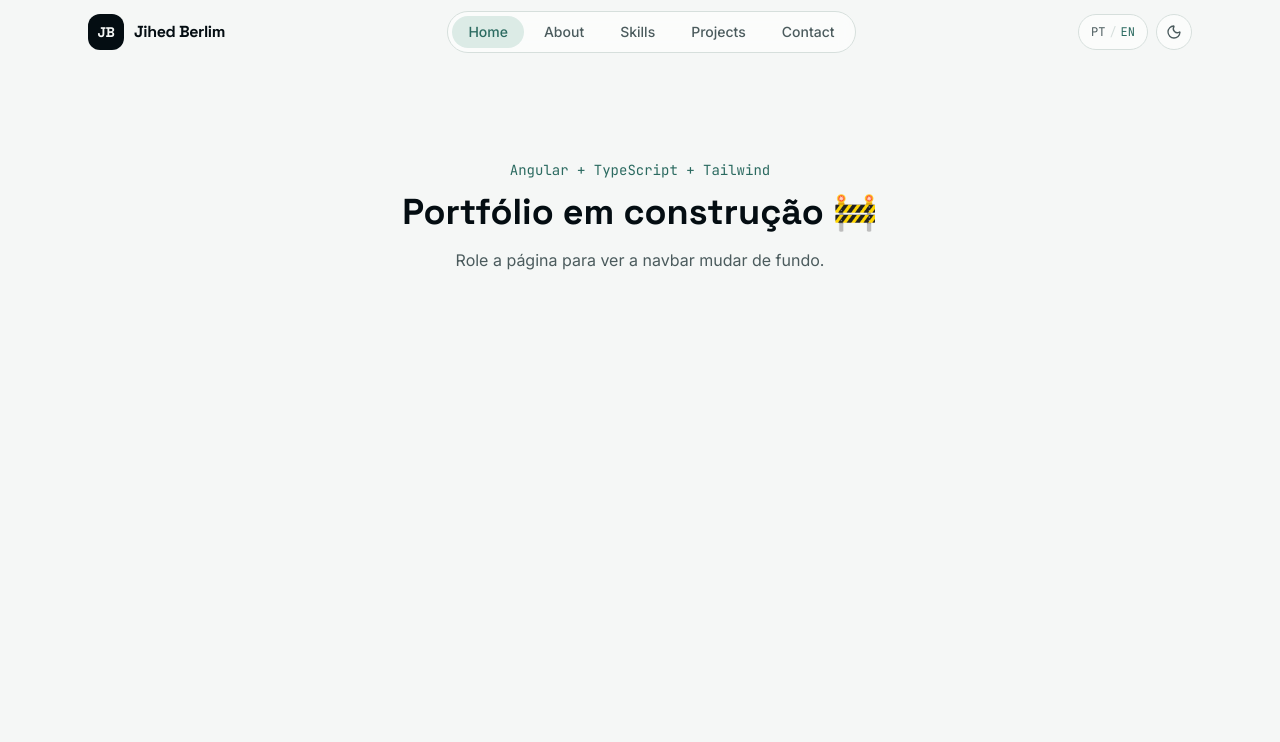
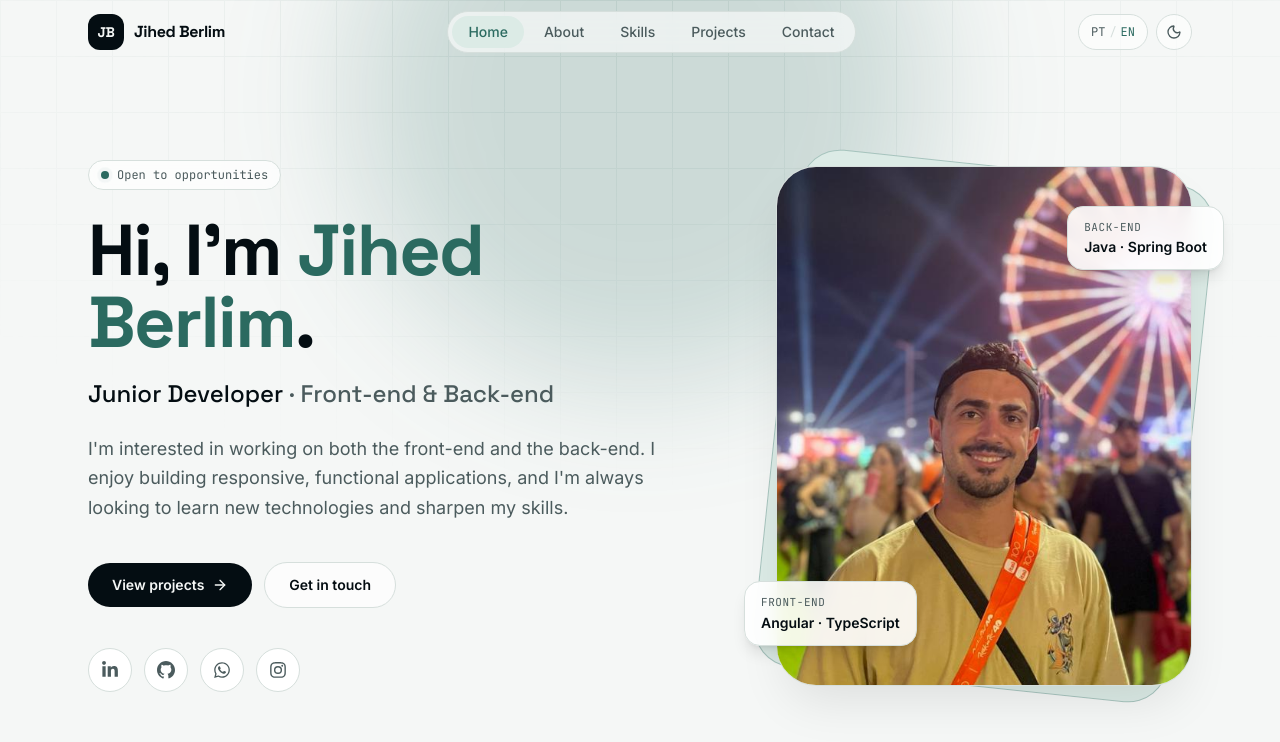
Before and after one commit to jihedberlim/main-portfolio, an Angular app: page / in a window 1280 px wide. Shown: the top 742 px of the page. Built offline with nearby package versions, Linux system fonts and the light colour scheme.

Commit message:
feat: add hero section with profile photo and social links

```diff
--- a/src/app/app.html
+++ b/src/app/app.html
@@ -8,11 +8,5 @@
 <app-navbar />
 
 <main id="main">
-  <section id="home" class="grid min-h-[150vh] place-items-start justify-center px-4 pt-40 text-center">
-    <div>
-      <p class="font-mono text-sm text-accent">Angular + TypeScript + Tailwind</p>
-      <h1 class="mt-3 font-display text-4xl font-bold">Portfólio em construção 🚧</h1>
-      <p class="mt-4 text-muted">Role a página para ver a navbar mudar de fundo.</p>
-    </div>
-  </section>
+  <app-hero />
 </main>
--- a/src/app/app.ts
+++ b/src/app/app.ts
@@ -1,11 +1,12 @@
 import { ChangeDetectionStrategy, Component, inject } from '@angular/core';
 import { I18nService } from './core/i18n.service';
+import { Hero } from './sections/hero/hero';
 import { Navbar } from './sections/navbar/navbar';
 
 @Component({
   selector: 'app-root',
   changeDetection: ChangeDetectionStrategy.OnPush,
-  imports: [Navbar],
+  imports: [Navbar, Hero],
   templateUrl: './app.html',
 })
 export class App {
--- a/src/app/core/translations.ts
+++ b/src/app/core/translations.ts
@@ -15,6 +15,7 @@ const pt = {
     toggleTheme: 'Alternar tema claro/escuro',
     switchLanguage: 'Switch to English',
     mainNav: 'Navegação principal',
+    socials: 'Redes sociais',
   },
   nav: {
     home: 'Início',
@@ -22,6 +23,20 @@ const pt = {
     skills: 'Habilidades',
     projects: 'Projetos',
     contact: 'Contato',
+  },
+  hero: {
+    badge: 'Aberto a oportunidades',
+    greeting: 'Olá, eu sou',
+    role: 'Desenvolvedor Júnior',
+    roleDetail: 'Front-end & Back-end',
+    description:
+      'Tenho interesse em atuar tanto no front-end quanto no back-end. Gosto de criar aplicações responsivas e funcionais, sempre buscando aprender novas tecnologias e melhorar minhas habilidades.',
+    ctaPrimary: 'Ver projetos',
+    ctaSecondary: 'Fale comigo',
+    photoAlt: 'Foto de Jihed Berlim sorrindo em um evento à noite, com uma roda-gigante iluminada ao fundo',
+  },
+  contact: {
+    whatsappMessage: 'Olá, Jihed! Tudo bem? Estava navegando pelo seu portfólio e gostaria de entrar em contato com você.',
   },
 };
 
@@ -40,6 +55,7 @@ const en: Translations = {
     toggleTheme: 'Toggle light/dark theme',
     switchLanguage: 'Mudar para português',
     mainNav: 'Main navigation',
+    socials: 'Social links',
   },
   nav: {
     home: 'Home',
@@ -48,6 +64,20 @@ const en: Translations = {
     projects: 'Projects',
     contact: 'Contact',
   },
+  hero: {
+    badge: 'Open to opportunities',
+    greeting: "Hi, I'm",
+    role: 'Junior Developer',
+    roleDetail: 'Front-end & Back-end',
+    description:
+      "I'm interested in working on both the front-end and the back-end. I enjoy building responsive, functional applications, and I'm always looking to learn new technologies and sharpen my skills.",
+    ctaPrimary: 'View projects',
+    ctaSecondary: 'Get in touch',
+    photoAlt: 'Photo of Jihed Berlim smiling at a night event, with a lit Ferris wheel in the background',
+  },
+  contact: {
+    whatsappMessage: 'Hi Jihed! How are you? I was browsing your portfolio and would like to get in touch with you.',
+  },
 };
 
 export const translations: Record<Lang, Translations> = { pt, en };
--- /dev/null
+++ b/src/app/data/profile.ts
@@ -0,0 +1,31 @@
+import { IconName } from '../shared/icon';
+
+export interface SocialLink {
+  label: string;
+  icon: IconName;
+  href: string;
+}
+
+export const profile = {
+  name: 'Jihed Berlim',
+  email: 'jihedberlim@gmail.com',
+  whatsappNumber: '5541997199519',
+  github: 'https://github.com/jihedberlim',
+};
+
+export function whatsappLink(message: string): string {
+  return `https://wa.me/${profile.whatsappNumber}?text=${encodeURIComponent(message)}`;
+}
+
+export function socialLinks(whatsappMessage: string): SocialLink[] {
+  return [
+    {
+      label: 'LinkedIn',
+      icon: 'linkedin',
+      href: 'https://www.linkedin.com/in/jihed-elmograbi-berlim/',
+    },
+    { label: 'GitHub', icon: 'github', href: profile.github },
+    { label: 'WhatsApp', icon: 'whatsapp', href: whatsappLink(whatsappMessage) },
+    { label: 'Instagram', icon: 'instagram', href: 'https://www.instagram.com/jihedb_/' },
+  ];
+}
--- /dev/null
+++ b/src/app/sections/hero/hero.html
@@ -0,0 +1,86 @@
+<section id="home" class="relative isolate overflow-hidden pt-32 pb-24 sm:pt-40 lg:pb-32">
+  <div
+    aria-hidden="true"
+    class="bg-grid pointer-events-none absolute inset-0 -z-10 opacity-60 [mask-image:radial-gradient(ellipse_70%_60%_at_50%_0%,black,transparent)]"
+  ></div>
+  <div
+    aria-hidden="true"
+    class="pointer-events-none absolute -top-48 left-1/2 -z-10 size-[36rem] -translate-x-1/2 rounded-full bg-accent/20 blur-3xl"
+  ></div>
+
+  <div class="mx-auto grid max-w-6xl items-center gap-16 px-4 sm:px-6 lg:grid-cols-[1.2fr_0.8fr]">
+    <div appReveal>
+      <p
+        class="inline-flex items-center gap-2 rounded-full border border-line bg-card/70 px-3 py-1.5 font-mono text-xs text-muted backdrop-blur"
+      >
+        <span class="relative flex size-2">
+          <span class="absolute inline-flex size-full animate-ping rounded-full bg-accent opacity-60 motion-reduce:hidden"></span>
+          <span class="relative inline-flex size-2 rounded-full bg-accent"></span>
+        </span>
+        {{ t().hero.badge }}
+      </p>
+
+      <h1 class="mt-6 font-display text-5xl font-bold tracking-tight text-balance sm:text-6xl lg:text-7xl">
+        {{ t().hero.greeting }}
+        <span class="text-accent">Jihed Berlim</span>.
+      </h1>
+
+      <p class="mt-5 font-display text-xl font-medium sm:text-2xl">
+        {{ t().hero.role }}
+        <span class="text-muted">· {{ t().hero.roleDetail }}</span>
+      </p>
+
+      <p class="mt-6 max-w-xl text-base leading-relaxed text-muted sm:text-lg">
+        {{ t().hero.description }}
+      </p>
+
+      <div class="mt-10 flex flex-wrap items-center gap-3">
+        <a
+          href="#projects"
+          class="group inline-flex items-center gap-2 rounded-full bg-fg px-6 py-3 text-sm font-semibold text-surface transition-colors hover:bg-accent hover:text-on-accent"
+        >
+          {{ t().hero.ctaPrimary }}
+          <app-icon name="arrow-right" class="size-4 transition-transform group-hover:translate-x-0.5" />
+        </a>
+        <a
+          href="#contact"
+          class="inline-flex items-center gap-2 rounded-full border border-line bg-card/70 px-6 py-3 text-sm font-semibold transition-colors hover:border-accent hover:text-accent"
+        >
+          {{ t().hero.ctaSecondary }}
+        </a>
+      </div>
+
+      <app-social-links class="mt-10 block" />
+    </div>
+
+    <div appReveal [appRevealDelay]="150" class="relative mx-auto w-full max-w-sm lg:max-w-md">
+      <div
+        aria-hidden="true"
+        class="absolute inset-0 rotate-6 rounded-[2.5rem] border border-accent/30 bg-accent-soft"
+      ></div>
+      <div class="relative aspect-[4/5] overflow-hidden rounded-[2.5rem] border border-line bg-card shadow-2xl shadow-black/10">
+        <img
+          ngSrc="images/profile.png"
+          fill
+          priority
+          sizes="(min-width: 1024px) 28rem, 24rem"
+          class="object-cover object-[50%_35%]"
+          [alt]="t().hero.photoAlt"
+        />
+      </div>
+
+      <div
+        class="absolute -left-3 bottom-10 rounded-2xl border border-line bg-card/90 px-4 py-3 shadow-lg backdrop-blur sm:-left-8"
+      >
+        <p class="font-mono text-[11px] tracking-wider text-muted uppercase">Front-end</p>
+        <p class="mt-0.5 text-sm font-semibold">Angular · TypeScript</p>
+      </div>
+      <div
+        class="absolute -right-3 top-10 rounded-2xl border border-line bg-card/90 px-4 py-3 shadow-lg backdrop-blur sm:-right-8"
+      >
+        <p class="font-mono text-[11px] tracking-wider text-muted uppercase">Back-end</p>
+        <p class="mt-0.5 text-sm font-semibold">Java · Spring Boot</p>
+      </div>
+    </div>
+  </div>
+</section>
--- /dev/null
+++ b/src/app/sections/hero/hero.ts
@@ -0,0 +1,16 @@
+import { NgOptimizedImage } from '@angular/common';
+import { ChangeDetectionStrategy, Component, inject } from '@angular/core';
+import { I18nService } from '../../core/i18n.service';
+import { Icon } from '../../shared/icon';
+import { Reveal } from '../../shared/reveal';
+import { SocialLinks } from '../../shared/social-links';
+
+@Component({
+  selector: 'app-hero',
+  changeDetection: ChangeDetectionStrategy.OnPush,
+  imports: [NgOptimizedImage, Icon, Reveal, SocialLinks],
+  templateUrl: './hero.html',
+})
+export class Hero {
+  protected readonly t = inject(I18nService).t;
+}
--- /dev/null
+++ b/src/app/shared/reveal.ts
@@ -0,0 +1,36 @@
+import { DestroyRef, Directive, ElementRef, afterNextRender, inject, input } from '@angular/core';
+
+@Directive({
+  selector: '[appReveal]',
+  host: {
+    class: 'reveal',
+    '[style.transition-delay.ms]': 'appRevealDelay()',
+  },
+})
+export class Reveal {
+  readonly appRevealDelay = input(0);
+
+  constructor() {
+    const element: HTMLElement = inject(ElementRef).nativeElement;
+    const destroyRef = inject(DestroyRef);
+
+    afterNextRender(() => {
+      if (typeof IntersectionObserver === 'undefined') {
+        element.classList.add('is-visible');
+        return;
+      }
+
+      const observer = new IntersectionObserver(
+        ([entry]) => {
+          if (entry.isIntersecting) {
+            element.classList.add('is-visible');
+            observer.disconnect();
+          }
+        },
+        { threshold: 0.12, rootMargin: '0px 0px -40px 0px' },
+      );
+      observer.observe(element);
+      destroyRef.onDestroy(() => observer.disconnect());
+    });
+  }
+}
--- /dev/null
+++ b/src/app/shared/social-links.ts
@@ -0,0 +1,32 @@
+import { ChangeDetectionStrategy, Component, computed, inject } from '@angular/core';
+import { I18nService } from '../core/i18n.service';
+import { socialLinks } from '../data/profile';
+import { Icon } from './icon';
+
+@Component({
+  selector: 'app-social-links',
+  changeDetection: ChangeDetectionStrategy.OnPush,
+  imports: [Icon],
+  template: `
+    <ul class="flex flex-wrap items-center gap-3" [attr.aria-label]="t().a11y.socials">
+      @for (link of links(); track link.label) {
+        <li>
+          <a
+            [href]="link.href"
+            target="_blank"
+            rel="noopener noreferrer"
+            [attr.aria-label]="link.label"
+            [attr.title]="link.label"
+            class="grid size-11 place-items-center rounded-full border border-line bg-card text-muted transition hover:-translate-y-0.5 hover:border-accent hover:text-accent"
+          >
+            <app-icon [name]="link.icon" class="size-[18px]" />
+          </a>
+        </li>
+      }
+    </ul>
+  `,
+})
+export class SocialLinks {
+  protected readonly t = inject(I18nService).t;
+  protected readonly links = computed(() => socialLinks(this.t().contact.whatsappMessage));
+}
```
Also changed, not shown: public/images/profile.png (added).
